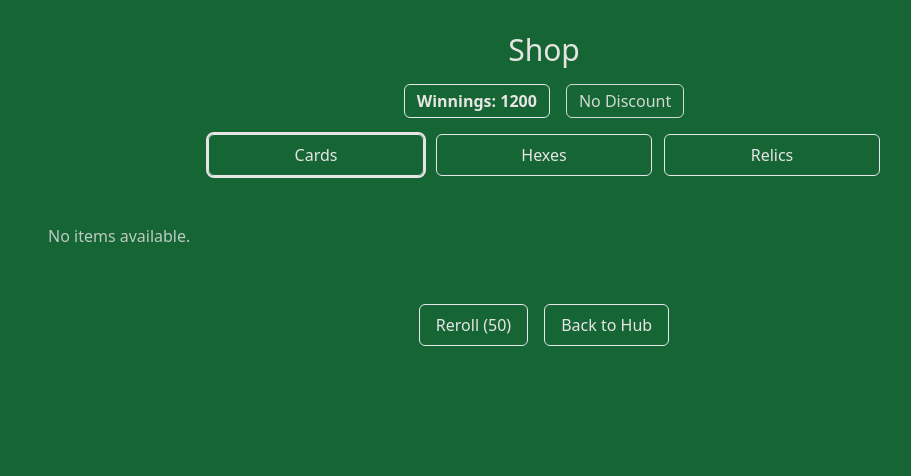
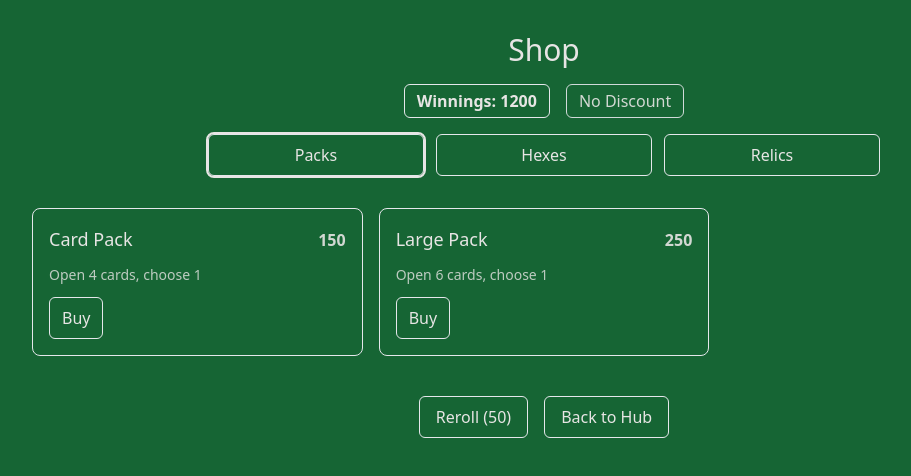
Before and after one commit to garretthogan/blackjack-frontend, a React (Vite) app: page /blackjack-frontend/shop in a window 1280 px wide. Shown: the top 476 px of the page, without its empty margins (96-1007 px from the left). Built offline with nearby package versions, Linux system fonts and the light colour scheme.

Commit message:
Fixed Packs tab not showing up

```diff
--- a/src/Shop.jsx
+++ b/src/Shop.jsx
@@ -67,7 +67,7 @@ export default function Shop() {
   const navigate = useNavigate();
   const addCardToDeck = useDeckStore(state => state.addCardToDeck);
 
-  const [tab, setTab] = useState('Cards');
+  const [tab, setTab] = useState('Packs');
   const [credits, setCredits] = useState(1200);
   const [rerollCost, setRerollCost] = useState(50);
   const [discount, setDiscount] = useState(0); // % discount from voucher
@@ -96,7 +96,7 @@ export default function Shop() {
     if (credits < cost) return;
     setCredits(c => c - cost);
 
-    if (tab === 'Cards' && item.id.startsWith('pack_')) {
+    if (tab === 'Packs' && item.id.startsWith('pack_')) {
       const count = item.packSize || 4;
       setOpenedPack({
         cards: Array.from({ length: count }, () => createRandomCard()),
@@ -140,7 +140,7 @@ export default function Shop() {
       </div>
 
       <div className="grid grid-cols-3 gap-3 w-full max-w-2xl">
-        {['Cards', 'Hexes', 'Relics'].map(t => (
+        {['Packs', 'Hexes', 'Relics'].map(t => (
           <button
             key={t}
             role="tab"
```
